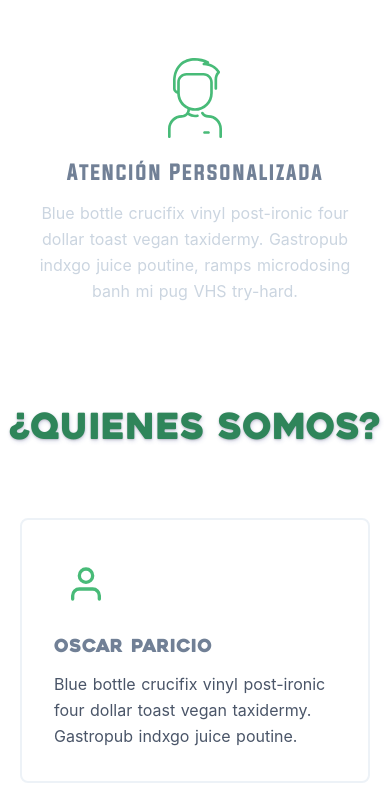
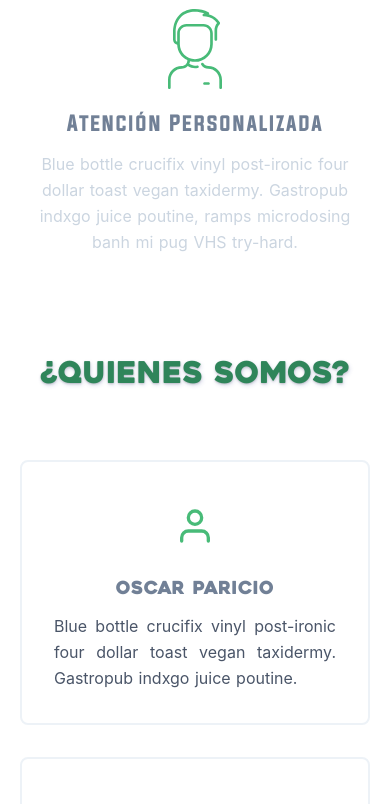
Before and after one commit to parich15/snkrz, a Nuxt app: page /SobreNosotros in a window 390 px wide. Shown: the part 1942-2746 px from the top of the page. Built offline with nearby package versions, Linux system fonts and the light colour scheme.

Commit message:
Correcciones Mvl

```diff
--- a/pages/SobreNosotros.vue
+++ b/pages/SobreNosotros.vue
@@ -1,7 +1,7 @@
 <template>
   <div>
     <section>
-      <div class="portada relative container mx-auto">
+      <div class="portada relative mx-auto">
         <div class="relative overflow-hidden w-full h-screen lg:h-auto ">
           <div class="h-full object-cover">
             <img src="../static/img/PortadaSobreNosotros.jpg" alt="Sobre Nosotros - Snkrz Garden" class="object-cover h-full">
@@ -20,7 +20,7 @@
           <h1 class="sm:text-4xl font-brand text-2xl font-medium title-font text-gray-600 mb-4 dark:text-gray-500">
             The Sneakers Paradise
           </h1>
-          <p class="text-base leading-relaxed xl:w-2/4 lg:w-3/4 mx-auto font-brand2 text-gray-500 dark:text-gray-400">
+          <p class="md:text-base leading-relaxed xl:w-2/4 lg:w-3/4 mx-auto font-brand2 text-gray-500 dark:text-gray-400 text-sm">
             Lorem ipsum dolor sit amet consectetur adipisicing elit. Magnam earum eaque explicabo asperiores, pariatur nostrum, quam obcaecati sunt facere esse voluptates alias iure praesentium qui, totam dolor incidunt animi vel!
           </p>
           <div class="flex mt-6 justify-center">
@@ -75,7 +75,7 @@
       </div>
     </section>
     <section class="text-gray-700 body-font dark:bg-gray-800">
-      <div class="text-center text-4xl font-brand2 text-green-700 text-shadow-md dark:text-green-500">
+      <div class="text-center text-3xl md:text-4xl font-brand2 text-green-700 text-shadow-md dark:text-green-500">
         <h3>
           ¿Quienes Somos?
         </h3>
@@ -83,7 +83,33 @@
       <div class="container px-5  py-16 mx-auto flex flex-wrap">
         <div class="flex flex-wrap -m-4">
           <div class="p-4 lg:w-1/2 md:w-full">
-            <div class="flex border-2 rounded-lg border-gray-200 p-8 sm:flex-row flex-col dark:border-green-500">
+            <div class="flex border-2 rounded-lg border-gray-200 p-8 sm:flex-row flex-col items-center dark:border-green-500">
+              <div class="w-16 h-16 sm:mr-8 sm:mb-0 mb-4 inline-flex items-center justify-center rounded-full bg-green-50 text-green-500 flex-shrink-0">
+                <svg
+                  fill="none"
+                  stroke="currentColor"
+                  stroke-linecap="round"
+                  stroke-linejoin="round"
+                  stroke-width="2"
+                  class="w-10 h-10"
+                  viewBox="0 0 24 24"
+                >
+                  <path d="M20 21v-2a4 4 0 00-4-4H8a4 4 0 00-4 4v2" />
+                  <circle cx="12" cy="7" r="4" />
+                </svg>
+              </div>
+              <div class="flex-grow ">
+                <h2 class="text-gray-600 text-lg title-font font-medium mb-3 font-brand2 tracking-wide dark:text-green-500 text-center md:text-left ">
+                  Oscar Paricio
+                </h2>
+                <p class="leading-relaxed text-base dark:text-gray-300 text-justify md:text-left">
+                  Blue bottle crucifix vinyl post-ironic four dollar toast vegan taxidermy. Gastropub indxgo juice poutine.
+                </p>
+              </div>
+            </div>
+          </div>
+          <div class="p-4 lg:w-1/2 md:w-full">
+            <div class="flex border-2 rounded-lg border-gray-200 p-8 sm:flex-row flex-col items-center  dark:border-green-500">
               <div class="w-16 h-16 sm:mr-8 sm:mb-0 mb-4 inline-flex items-center justify-center rounded-full bg-green-50 text-green-500 flex-shrink-0">
                 <svg
                   fill="none"
@@ -99,36 +125,10 @@
                 </svg>
               </div>
               <div class="flex-grow">
-                <h2 class="text-gray-600 text-lg title-font font-medium mb-3 font-brand2 tracking-wide dark:text-green-500 ">
-                  Oscar Paricio
-                </h2>
-                <p class="leading-relaxed text-base dark:text-gray-300">
-                  Blue bottle crucifix vinyl post-ironic four dollar toast vegan taxidermy. Gastropub indxgo juice poutine.
-                </p>
-              </div>
-            </div>
-          </div>
-          <div class="p-4 lg:w-1/2 md:w-full">
-            <div class="flex border-2 rounded-lg border-gray-200 p-8 sm:flex-row flex-col dark:border-green-500">
-              <div class="w-16 h-16 sm:mr-8 sm:mb-0 mb-4 inline-flex items-center justify-center rounded-full bg-green-50 text-green-500 flex-shrink-0">
-                <svg
-                  fill="none"
-                  stroke="currentColor"
-                  stroke-linecap="round"
-                  stroke-linejoin="round"
-                  stroke-width="2"
-                  class="w-10 h-10"
-                  viewBox="0 0 24 24"
-                >
-                  <path d="M20 21v-2a4 4 0 00-4-4H8a4 4 0 00-4 4v2" />
-                  <circle cx="12" cy="7" r="4" />
-                </svg>
-              </div>
-              <div class="flex-grow">
-                <h2 class="text-gray-600 text-lg title-font font-medium mb-3 font-brand2 tracking-wide dark:text-green-500 ">
+                <h2 class="text-gray-600 text-lg title-font font-medium mb-3 font-brand2 tracking-wide dark:text-green-500  text-center md:text-left ">
                   Marc Ceprian
                 </h2>
-                <p class="leading-relaxed text-base dark:text-gray-300">
+                <p class="leading-relaxed text-base dark:text-gray-300 text-justify md:text-left">
                   Blue bottle crucifix vinyl post-ironic four dollar toast vegan taxidermy. Gastropub indxgo juice poutine.
                 </p>
               </div>
```
